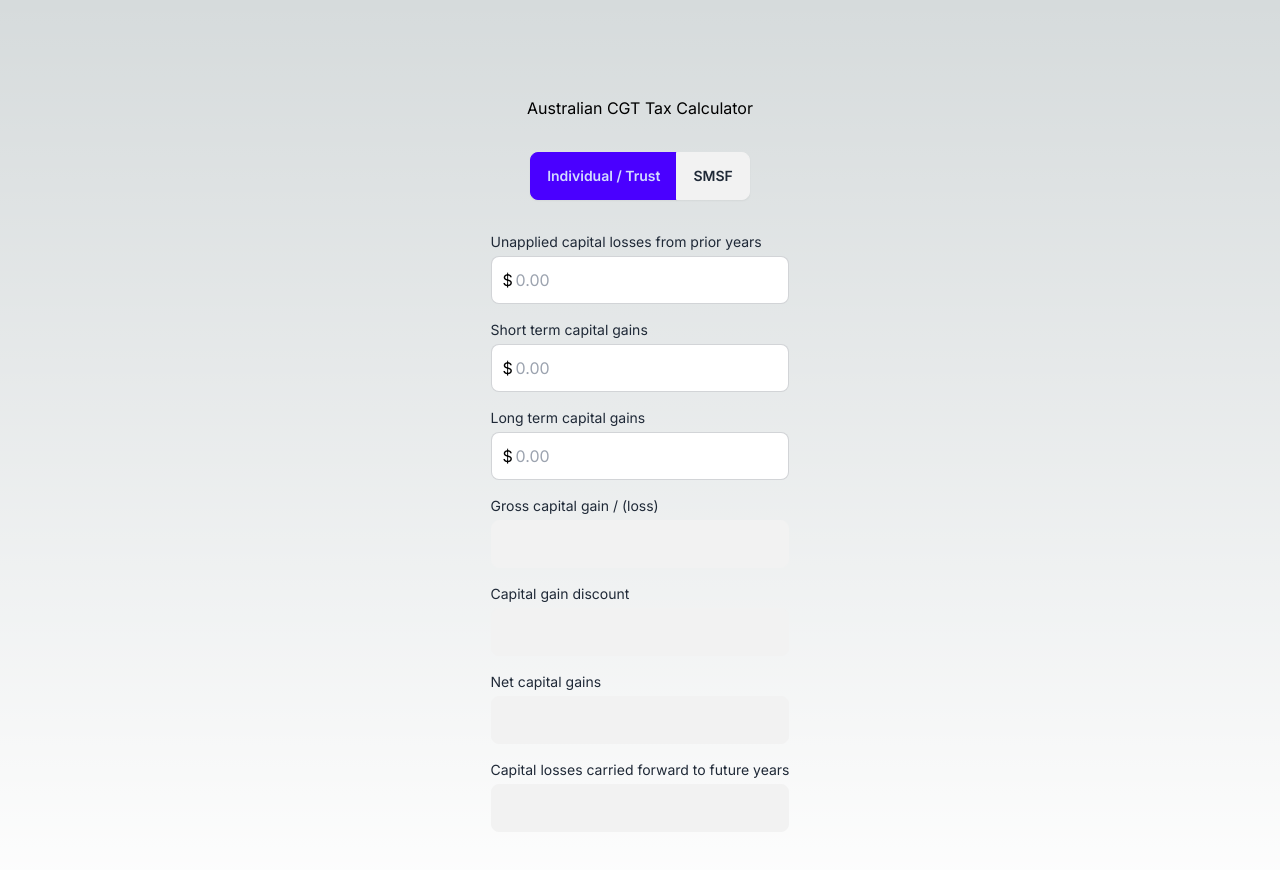
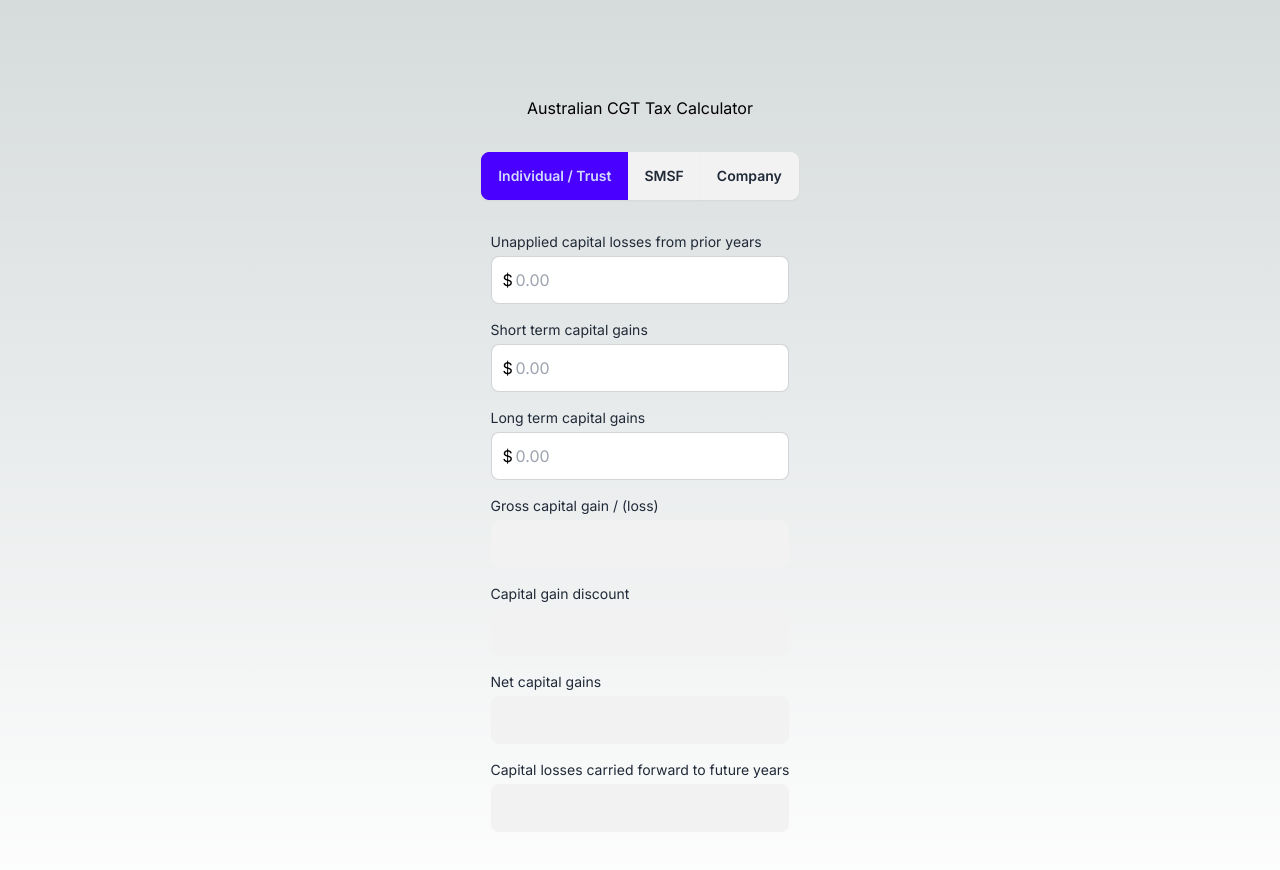
Before and after one commit to perryfardella/cgt-calculator, a Next.js app: page / in a window 1280 px wide. Shown: the top 870 px of the page. Built offline with nearby package versions, Linux system fonts and the light colour scheme.

Commit message:
Add new company entity + todos

```diff
--- a/app/page.tsx
+++ b/app/page.tsx
@@ -5,7 +5,13 @@ import { useState } from "react";
 enum EntityType {
   IndividualOrTrust = "individualOrTrust",
   SMSF = "smsf",
+  Company = "company",
 }
+
+// TODO: Add a field for current year capital losses
+// Add a reset button
+// Add a prompt, over 10K gain or loss? you need a cgt schedule, I'm build software to assist with this, would you be interested --> take to Typeform, see if I get interest
+// Write first blog article, tweet it.
 
 export default function Home() {
   const [values, setValues] = useState({
@@ -61,7 +67,11 @@ export default function Home() {
     const grossGains = shortTermGains + longTermGains - priorLosses;
 
     const discountRate =
-      entityType === EntityType.IndividualOrTrust ? 0.5 : 0.3333;
+      entityType === EntityType.IndividualOrTrust
+        ? 0.5
+        : entityType === EntityType.SMSF
+        ? 0.3333
+        : 0; // 0% discount for Company
     const discount = longTermGainsAfterLosses * discountRate;
     const netGains = Math.max(grossGains - discount, 0);
     const lossesForward = grossGains < 0 ? grossGains : 0;
@@ -123,6 +133,14 @@ export default function Home() {
           aria-label="SMSF"
           checked={selectedEntity === EntityType.SMSF}
           onChange={() => handleEntityChange(EntityType.SMSF)}
+        />
+        <input
+          className="join-item btn"
+          type="radio"
+          name="options"
+          aria-label="Company"
+          checked={selectedEntity === EntityType.Company}
+          onChange={() => handleEntityChange(EntityType.Company)}
         />
       </div>
       <div className="flex flex-col gap-4">
```
